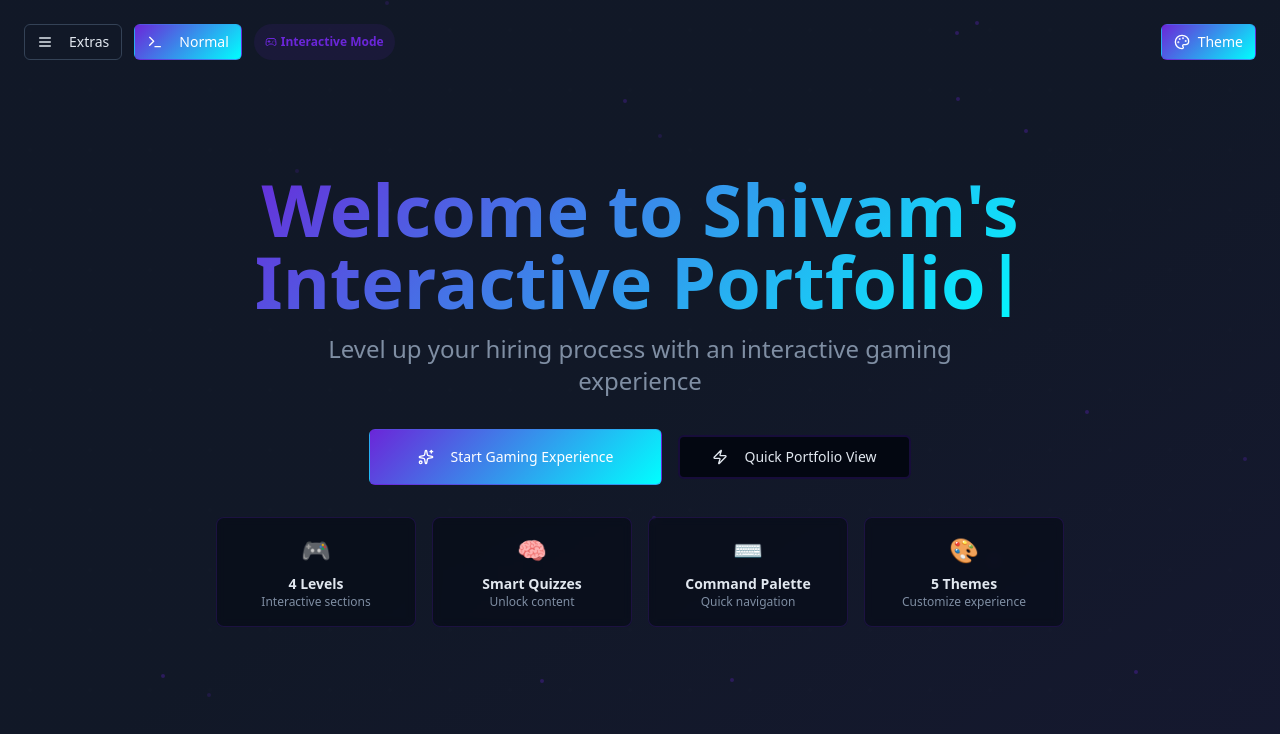
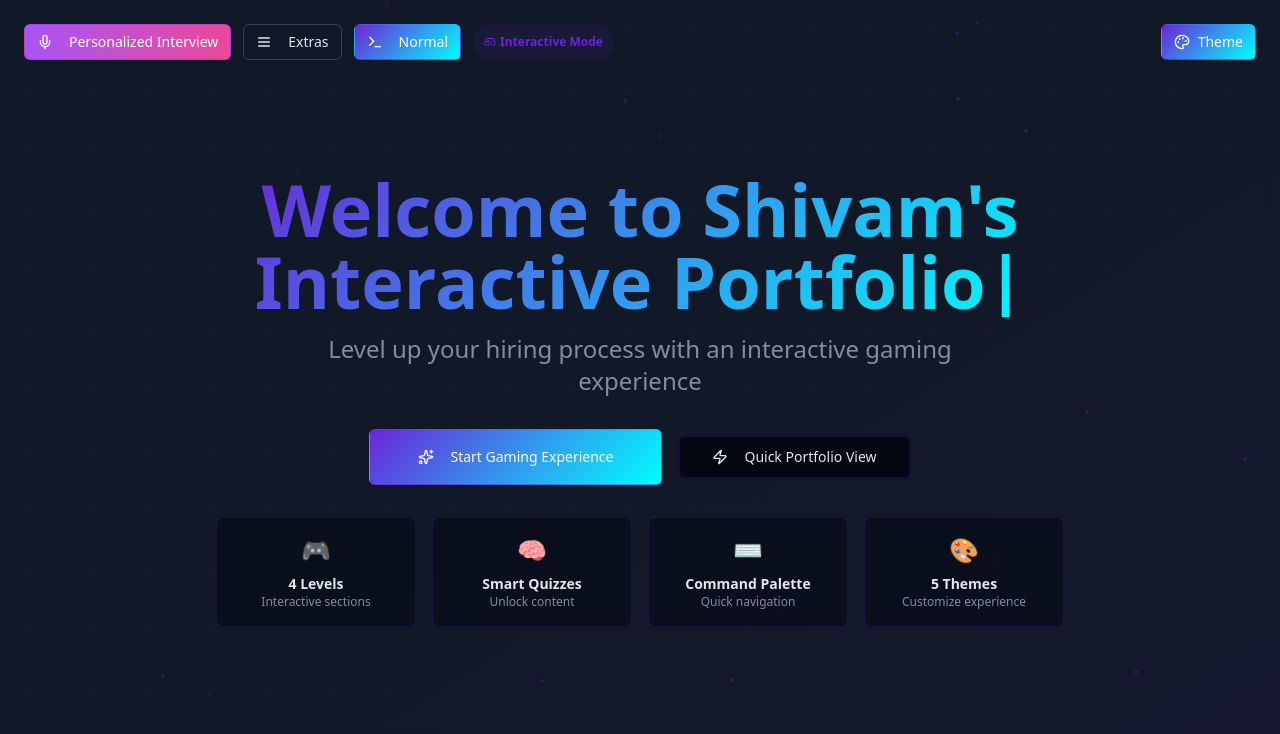
Before and after one commit to shivam86010/CreateNew, a React (Vite) app: page / in a window 1280 px wide. Shown: the top 734 px of the page. Built offline with nearby package versions, Linux system fonts and the light colour scheme.

Commit message:
small work on herosection

```diff
--- a/src/Components/Sections/HeroSection.jsx
+++ b/src/Components/Sections/HeroSection.jsx
@@ -3,7 +3,7 @@ import { Button } from "../Ui/Button";
 import { Badge } from "../Ui/Badge";
 import { ThemePicker } from "../../Components/ThemePicker";
 import { DropdownMenu, DropdownMenuContent, DropdownMenuItem, DropdownMenuTrigger, } from "../Ui/DropdownMenu";
-import {Zap, Terminal, Gamepad2, Sparkles, Menu,Timer,Brain, Wrench,} from "lucide-react";
+import {Zap, Terminal, Gamepad2, Sparkles, Menu,Timer,Brain, Wrench,Mic } from "lucide-react";
 import { useNavigate } from "react-router-dom";
 
 const HeroSection = ({ onStartGame, currentTheme, onThemeChange, isGlitchMode, onToggleGlitch, }) => {
@@ -46,6 +46,17 @@ const HeroSection = ({ onStartGame, currentTheme, onThemeChange, isGlitchMode, o
 
       <div className="absolute top-6 left-6 right-6 flex justify-between items-center z-10">
         <div className="flex gap-3">
+
+          <Button
+            // onClick={() => navigate("/personalized-interview")}
+            variant="gaming"
+            size="sm"
+            className="bg-gradient-to-r from-purple-500 to-pink-500 hover:from-purple-600 hover:to-pink-600"
+          >
+            <Mic className="w-4 h-4 mr-2" />
+            Personalized Interview
+          </Button>
+
           <DropdownMenu>
             <DropdownMenuTrigger asChild>
               <Button variant="outline" size="sm">
```
